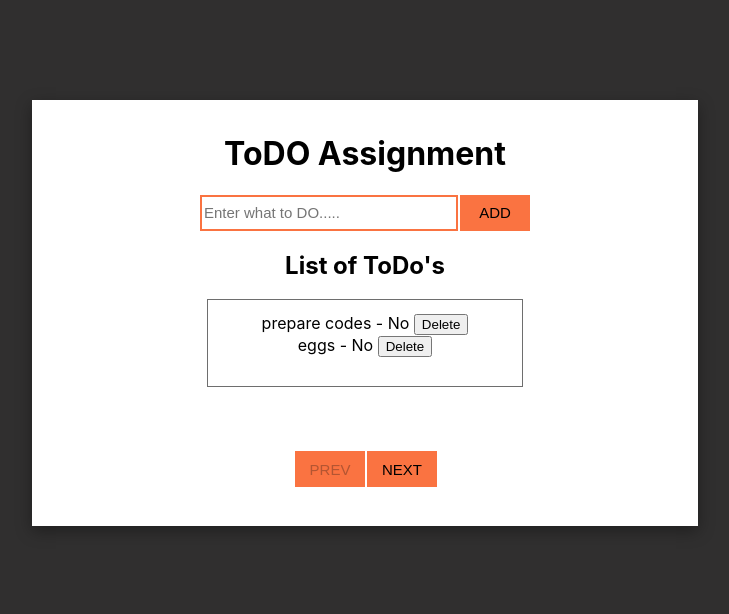
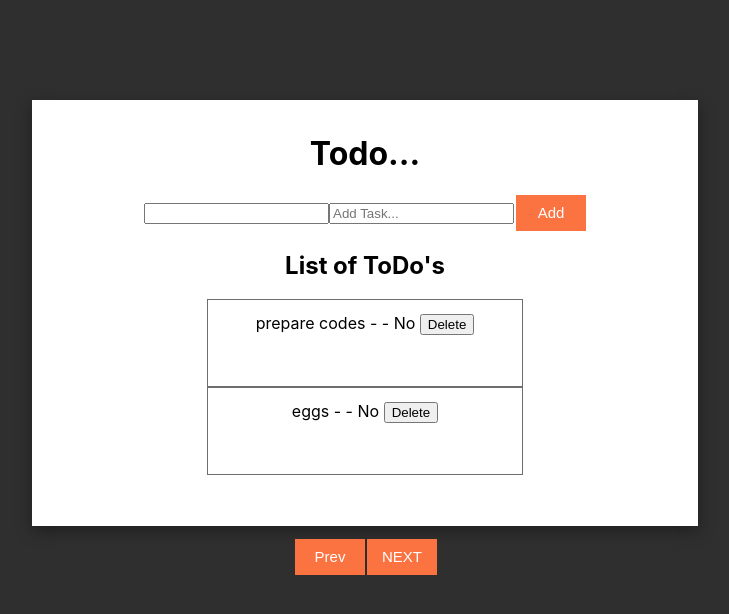
Before and after one commit to Duwesh/React-Examples, a React (Create React App) app in the folder todo_047/: page / in a window 1280 px wide. Shown: the top 614 px of the page, without its empty margins (275-1004 px from the left). Built offline with nearby package versions, Linux system fonts and the light colour scheme; data requests are answered from the project's data file.

Commit message:
To Do app
tested in another folder using cypress and then made changes accordingly

```diff
--- a/todo_047/src/App.css
+++ b/todo_047/src/App.css
@@ -55,21 +55,22 @@ body{
 
 }
 
-.btn,.btnpage{
+.addBtn,.btnpage,.prev{
   width: 70px;
   height: 36px;
   font-size: 15px;
   margin-left: 2px;
   background-color:rgb(250, 115, 65);
+  color:rgb(255, 255, 255);
   border:none
 }
 
-.btnpage{
+.btnpage,.prev{
   margin-top:10%;
 
 }
 
-#listShow{
+.todoItem {
   width:45%;
   border: .5px solid rgb(110, 110, 110);
   margin: auto;
--- a/todo_047/src/App.jsx
+++ b/todo_047/src/App.jsx
@@ -5,7 +5,7 @@ import {ToDo} from './components/todo'
 function App() {
   return (
     <div className="App">
-      <h1 className="title"> ToDO Assignment </h1>
+      <h1 className="title"> Todo...</h1>
       <ToDo/>
     </div>
   );
--- a/todo_047/src/components/todo.jsx
+++ b/todo_047/src/components/todo.jsx
@@ -11,14 +11,15 @@ export const ToDo = ()=>{
         getData();
     },[page])
 
-    const setDatafunc = (data)=>{
+    const setDatafunc = (title,text)=>{
         fetch('http://localhost:3002/todos', {
             method: 'POST',
             headers: {
                      'Content-Type': 'application/json',
                      },
             body: JSON.stringify({
-                title: data,
+                title: title,
+                task:text,
                 status: false,
             }),
 })
@@ -59,18 +60,19 @@ const getData = ()=>{
 
         <ToDoInput setDatafunc={setDatafunc}/>
         <h2>List of ToDo's</h2>
-        <div id="listShow">
+
+        <div >
 
         {data.map((e)=>{
-            return  <ToDoItem key={e.id} id={e.id} title={e.title} status={e.status} deleteFunc={deleteFunc}/>
+            return  <ToDoItem key={e.id} id={e.id} task={e.task} title={e.title} status={e.status} deleteFunc={deleteFunc}/>
         })}
 
         </div>
 
 
-        <button disabled ={page==1} className="btnpage" onClick={()=>{
+        <button disabled ={page==1} className="prev" onClick={()=>{
             setPage(page-1);
-        }}>PREV</button>
+        }}>Prev</button>
 
         <button className="btnpage" onClick={()=>{
             setPage(page+1);
--- a/todo_047/src/components/todoInput.jsx
+++ b/todo_047/src/components/todoInput.jsx
@@ -1,17 +1,24 @@
 import {useState,useEffect} from "react";
 
 export const ToDoInput = ({setDatafunc})=>{
-   const [text,setText] = useState("")
+   const [text,setText] = useState("");
+   const [title,setTitle] = useState("");
     return (
         <div>
-            <input  className="todoinput" type="text" placeholder="Enter what to DO....." onChange={
+            <input className="inputTitle" value={title} type="text" onChange={
+                (e)=>{
+                    setTitle(e.target.value);
+                }
+            }/>
+            <input className="inputBody"  type="text" placeholder="Add Task..." onChange={
                 (e)=>{
                     setText(e.target.value);
                 }
             }/>
-            <button className="btn" onClick={()=>{
-                        setDatafunc(text)
-            } }>ADD</button>
+            <button className="addBtn" onClick={()=>{
+                console.log(text);
+                        setDatafunc(title,text)
+            } }>Add</button>
         </div>
     );
 }
--- a/todo_047/src/components/todoItem.jsx
+++ b/todo_047/src/components/todoItem.jsx
@@ -1,8 +1,8 @@
-export const ToDoItem = ({id,status,title,deleteFunc})=>{
+export const ToDoItem = ({id,status,task,title,deleteFunc})=>{
 
     return (
-        <div >
-               <span> {title} - {status?"Yes":"No"} <button onClick={()=>{
+        <div className="todoItem" >
+               <span> {title} - {task} - {status?"Yes":"No"} <button onClick={()=>{
                    deleteFunc(id)
                }}>Delete</button>  </span>
         </div>
```
